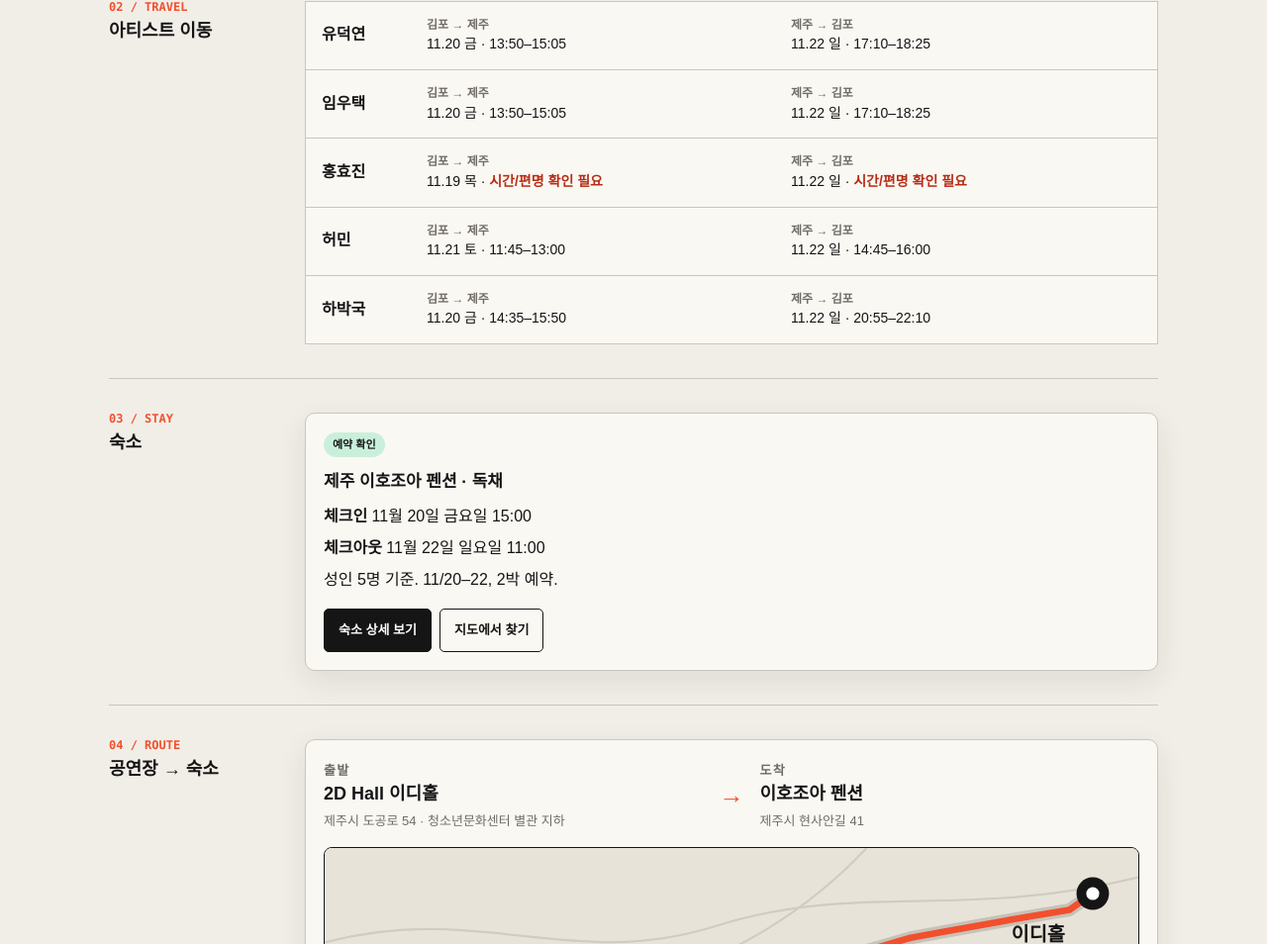
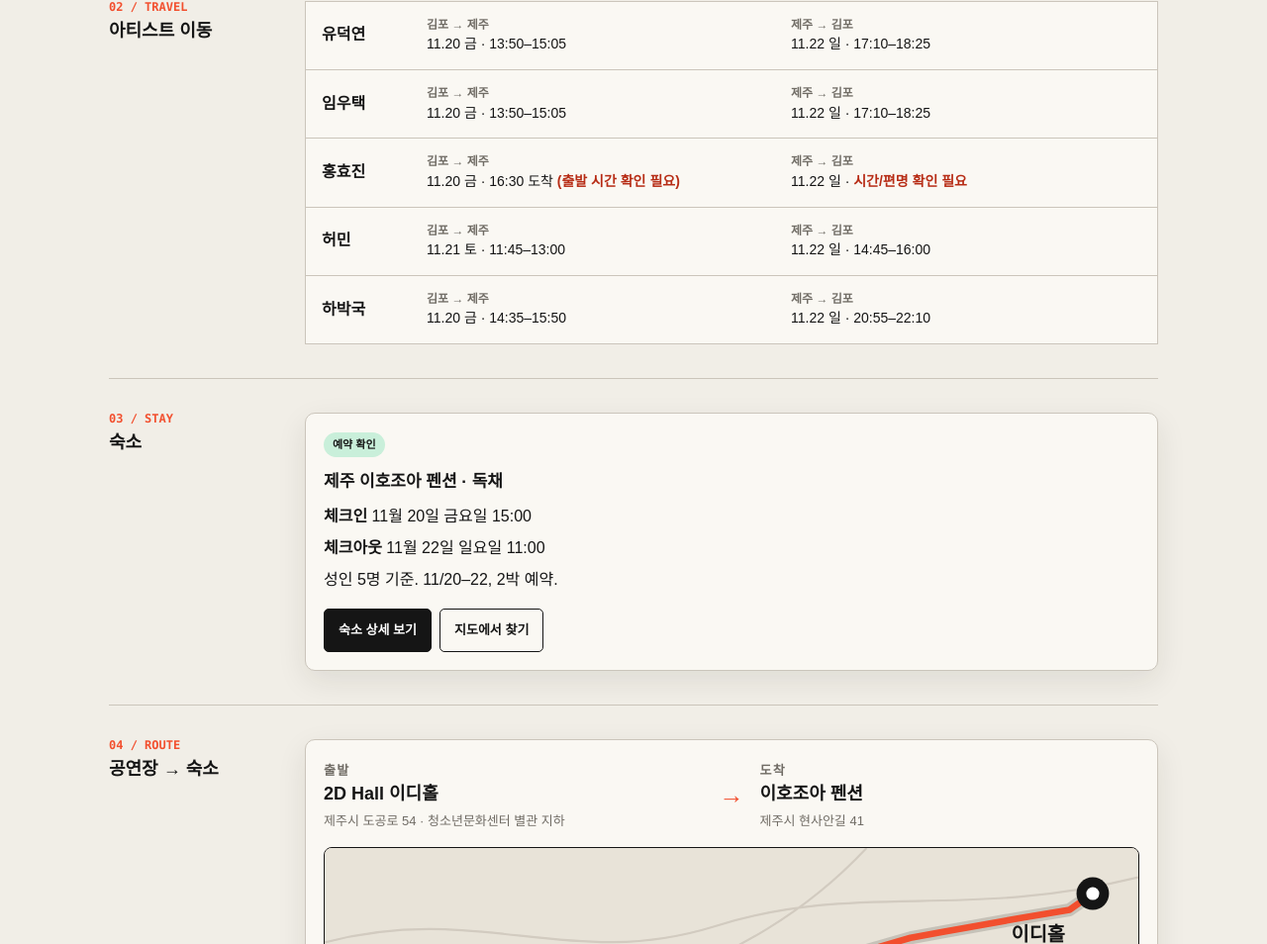
Before and after one commit to havaqquq/room306-jeju-2026-7f3b9d, a plain HTML site: page index.html in a window 1280 px wide. Shown: the part 930-1884 px from the top of the page at 99% size. Drawn offline with Linux system fonts and the light colour scheme.

Commit message:
Update Hong Hyojin arrival: Fri 16:30

```diff
--- a/index.html
+++ b/index.html
@@ -206,7 +206,7 @@
         <div class="people">
           <div class="person"><strong>유덕연</strong><div class="flight"><b>김포 → 제주</b>11.20 금 · 13:50–15:05</div><div class="flight"><b>제주 → 김포</b>11.22 일 · 17:10–18:25</div></div>
           <div class="person"><strong>임우택</strong><div class="flight"><b>김포 → 제주</b>11.20 금 · 13:50–15:05</div><div class="flight"><b>제주 → 김포</b>11.22 일 · 17:10–18:25</div></div>
-          <div class="person"><strong>홍효진</strong><div class="flight"><b>김포 → 제주</b>11.19 목 · <span class="pending-text">시간/편명 확인 필요</span></div><div class="flight"><b>제주 → 김포</b>11.22 일 · <span class="pending-text">시간/편명 확인 필요</span></div></div>
+          <div class="person"><strong>홍효진</strong><div class="flight"><b>김포 → 제주</b>11.20 금 · 16:30 도착 <span class="pending-text">(출발 시간 확인 필요)</span></div><div class="flight"><b>제주 → 김포</b>11.22 일 · <span class="pending-text">시간/편명 확인 필요</span></div></div>
           <div class="person"><strong>허민</strong><div class="flight"><b>김포 → 제주</b>11.21 토 · 11:45–13:00</div><div class="flight"><b>제주 → 김포</b>11.22 일 · 14:45–16:00</div></div>
           <div class="person"><strong>하박국</strong><div class="flight"><b>김포 → 제주</b>11.20 금 · 14:35–15:50</div><div class="flight"><b>제주 → 김포</b>11.22 일 · 20:55–22:10</div></div>
         </div>
```
